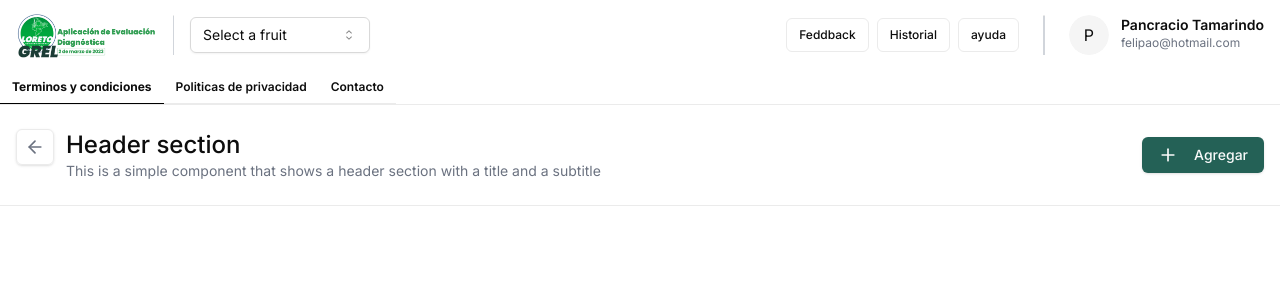
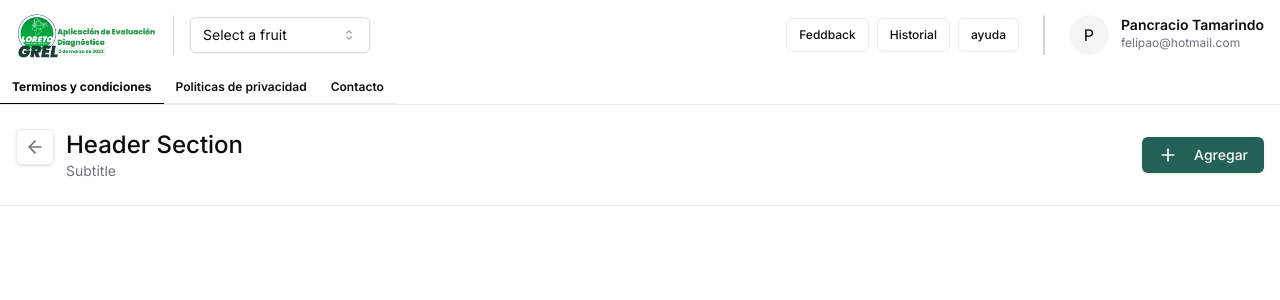
Before and after one commit to daylerjeff199906/template-eva, a Next.js app: page /navbar in a window 1280 px wide. Shown: the top 300 px of the page. Built offline with nearby package versions, Linux system fonts and the light colour scheme.

Commit message:
feat: Update HeaderSection component to conditionally show title and subtitle

```diff
--- a/src/modules/core/components/HeaderSection/HeaderSection.tsx
+++ b/src/modules/core/components/HeaderSection/HeaderSection.tsx
@@ -2,12 +2,14 @@ import { Button } from '@/components/ui/button'
 import { ArrowLeft, Plus } from 'lucide-react'
 
 interface IHeaderSectionProps {
+  title?: string
+  subtitle?: string
   showBackButton?: boolean
   disableAddButton?: boolean
 }
 
 export const HeaderSection = (props: IHeaderSectionProps) => {
-  const { showBackButton, disableAddButton } = props
+  const { showBackButton, disableAddButton, subtitle, title } = props
   return (
     <main className="py-6 border-b">
       <section className="container flex justify-between items-center">
@@ -18,17 +20,18 @@ export const HeaderSection = (props: IHeaderSectionProps) => {
             </Button>
           )}
           <section>
-            <h1 className="text-2xl font-medium">Header section</h1>
-            <h2 className="text-sm text-gray-500">
-              This is a simple component that shows a header section with a
-              title and a subtitle
-            </h2>
+            <h1 className="text-2xl font-medium">
+              {title || 'Header Section'}
+            </h1>
+            <h2 className="text-sm text-gray-500">{subtitle || 'Subtitle'}</h2>
           </section>
+          <section id="left-section"></section>
         </div>
-        <div>
+        <div className="flex items-center gap-4">
+          <section id="right-section"></section>
           {!disableAddButton && (
             <Button>
-              <div className="flex gap-4">
+              <div className="flex gap-4 items-center">
                 <Plus size={20} />
                 <h3>Agregar</h3>
               </div>
```
